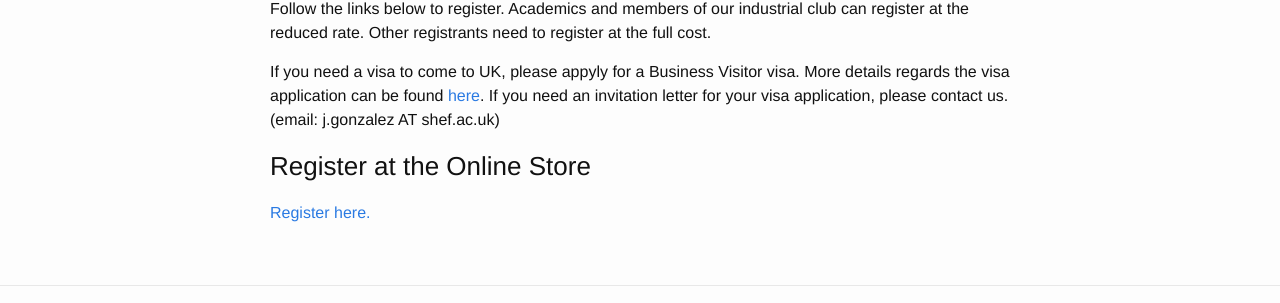
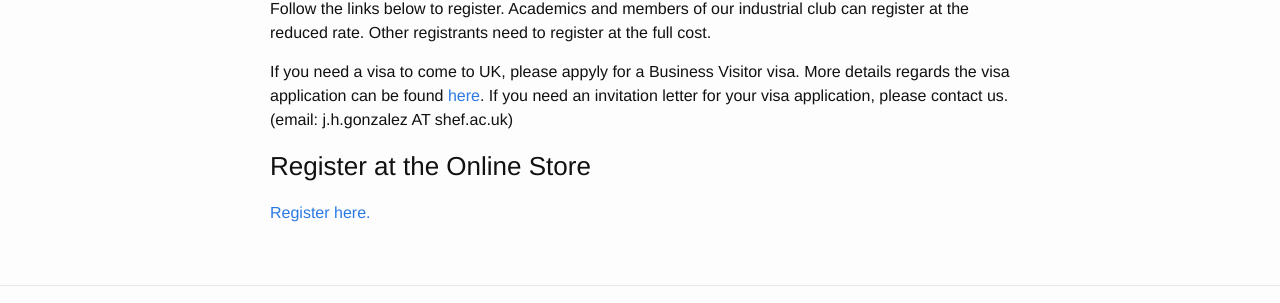
Before and after one commit to gpschool/gpschool.github.io, a Jekyll site: the page built from registration.md, in a window 1280 px wide. Shown: the part 640-943 px from the top of the page. Built offline with Jekyll 4.4.1, drawn with Linux system fonts in a browser that asks for light colours; part of the change alters nothing that is shown.

```diff
--- a/registration.md
+++ b/registration.md
@@ -27,9 +27,7 @@ to register at the full cost.
 
 If you need a visa to come to UK, please appyly for a Business Visitor
 visa. More details regards the visa application can be found
-[here](http://www.gov.uk/business-visitor-visa/overview). If you need an
-invitation letter for your visa application, please contact us. (email:
-j.gonzalez AT shef.ac.uk)
+[here](https://www.gov.uk/apply-uk-visa). If you need an invitation letter for your visa application, please contact us. (email: j.h.gonzalez AT shef.ac.uk)
 
 ### Register at the Online Store
 
```
